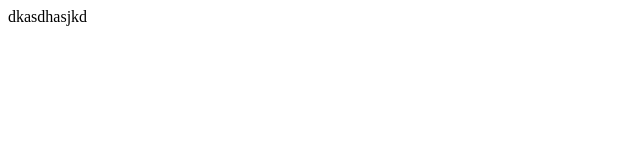
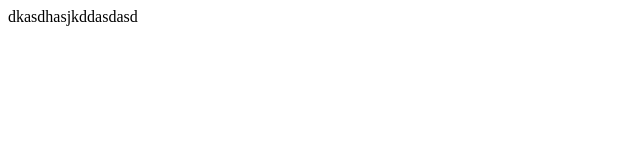
Before and after one commit to phungminhquan/tesst, a plain HTML site: page index.html in a window 1280 px wide. Shown: the full height of the page, 0-640 px from the left. Drawn offline with Linux system fonts and the light colour scheme.

Commit message:
bacsjascasc

```diff
--- a/index.html
+++ b/index.html
@@ -6,6 +6,6 @@
     <title>Document</title>
 </head>
 <body>
-    dkasdhasjkd
+    dkasdhasjkddasdasd
 </body>
 </html>
```
